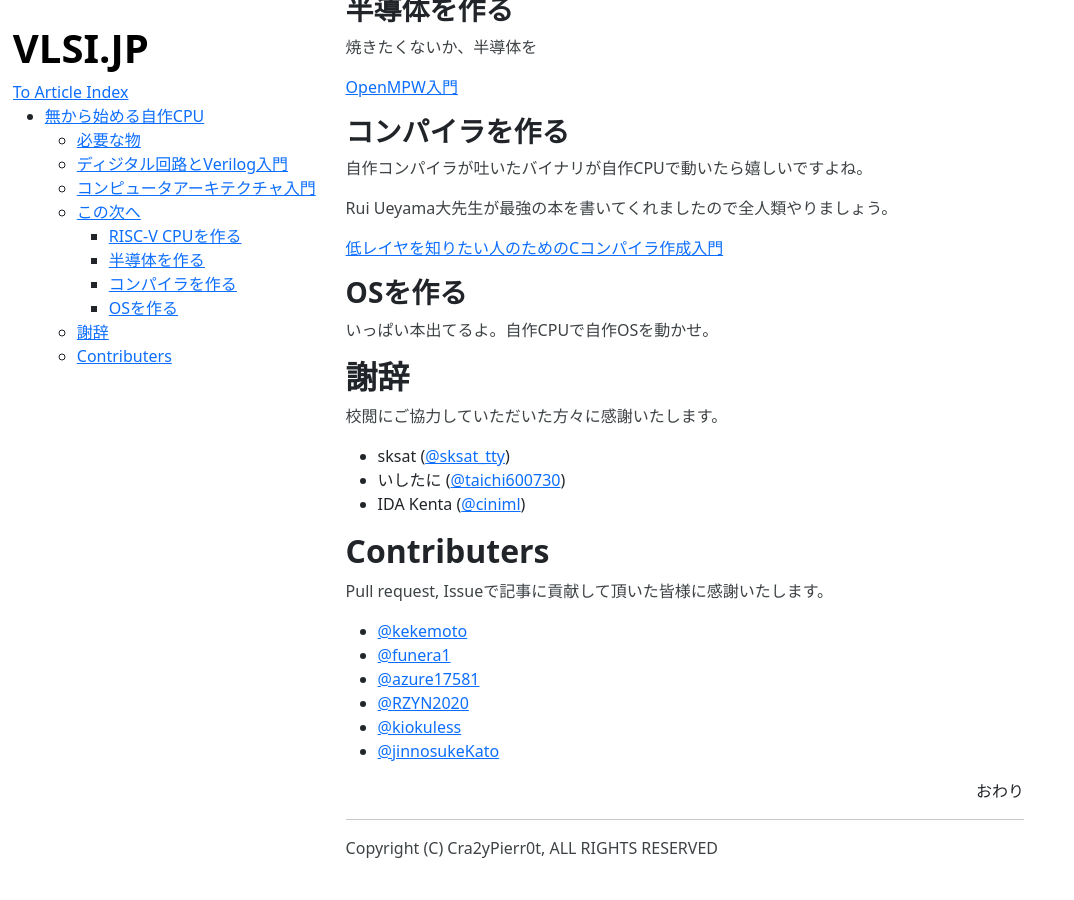
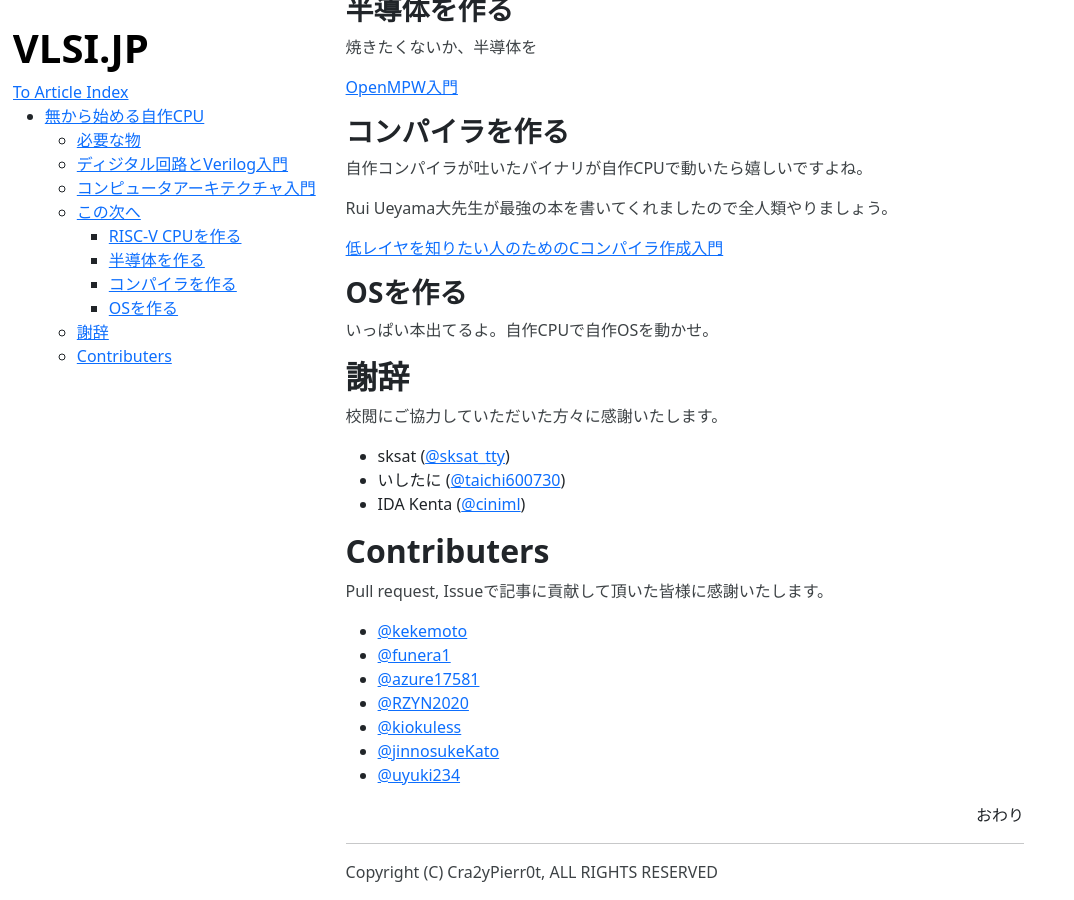
Before and after one commit to VLSI-JP/VLSI-JP.github.io, a Jekyll site: the page built from LetsMakeCPU.md, in a window 1280 px wide and 900 px high, scrolled down 2254 px. Shown: the whole window, without its empty margins (0-1074 px from the left). Built offline with Jekyll 4.4.1, drawn with Linux system fonts in a browser that asks for light colours; before the commit the page ends 3130 px from its top, so only the background shows below that.

Commit message:
Add Contributor

```diff
--- a/LetsMakeCPU.md
+++ b/LetsMakeCPU.md
@@ -95,6 +95,7 @@ Pull request, Issueで記事に貢献して頂いた皆様に感謝いたしま
 - [@RZYN2020](https://github.com/RZYN2020)
 - [@kiokuless](https://github.com/kiokuless)
 - [@jinnosukeKato](https://github.com/jinnosukeKato)
+- [@uyuki234](https://github.com/uyuki234)
 
 <div align="right"> おわり </div>
 ---
```
